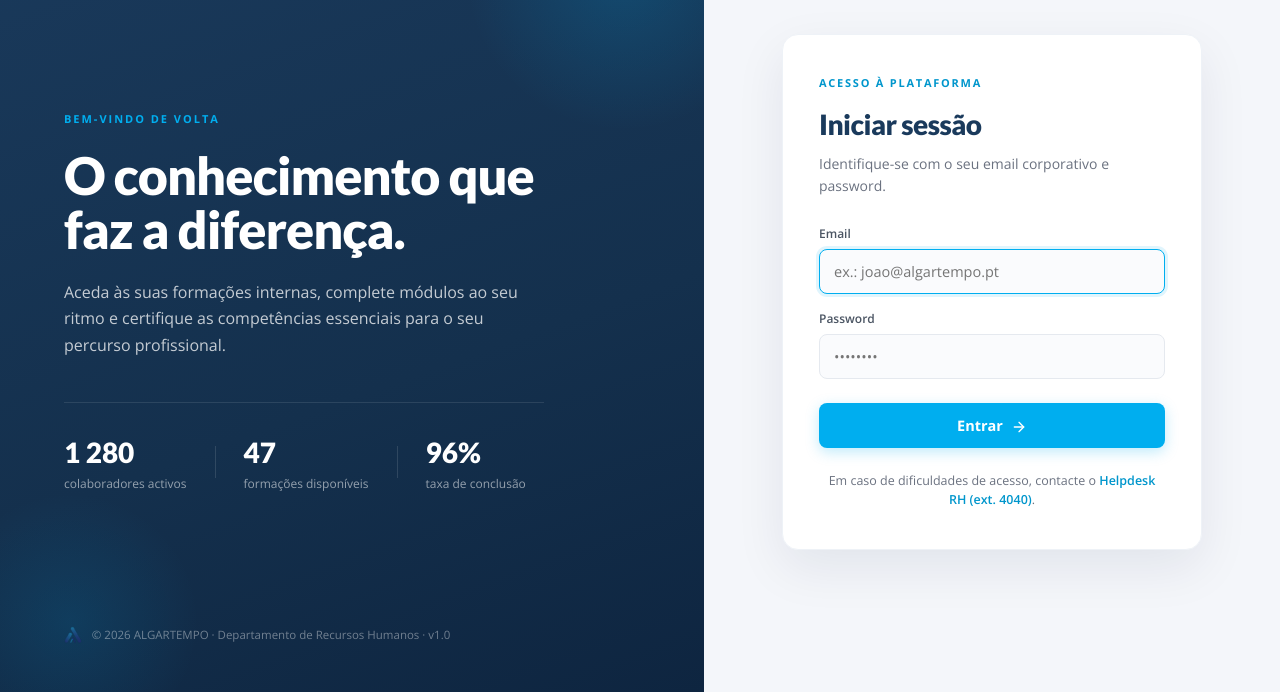
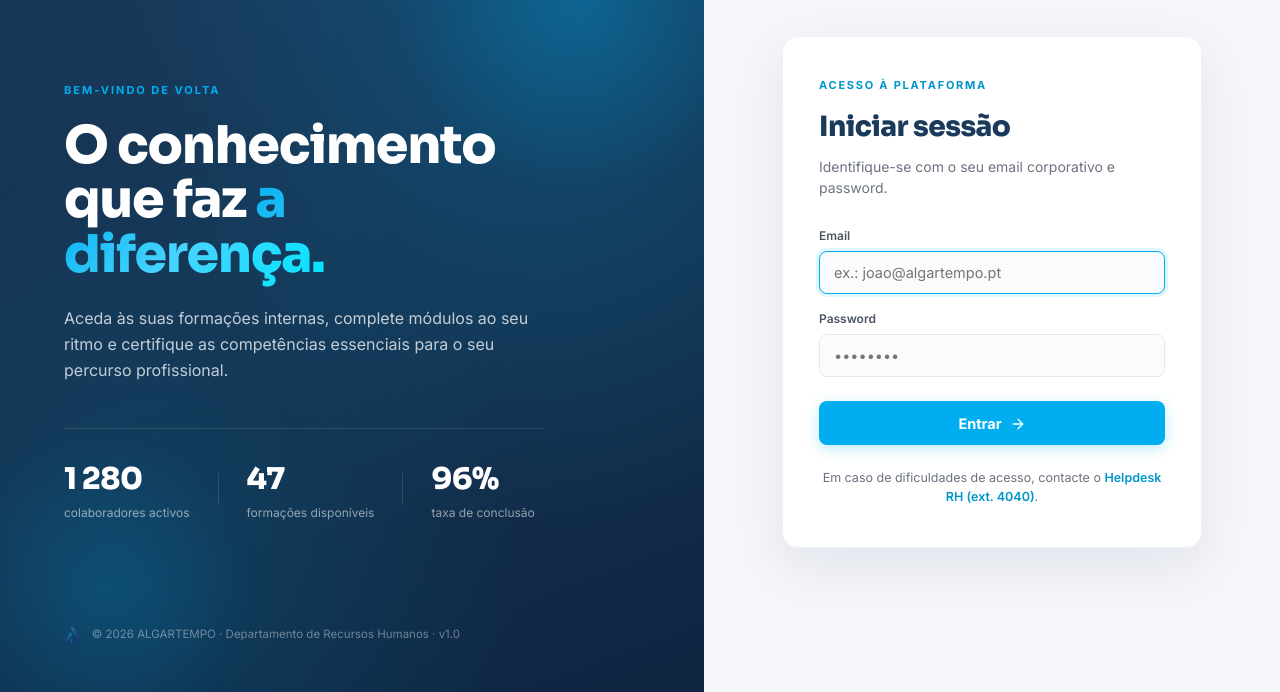
Before and after one commit to tiagob7/formacoes, a plain HTML site: page index.html in a window 1280 px wide. Shown: the part 108-800 px from the top of the page. Drawn offline with nearby package versions, Linux system fonts and the light colour scheme.

Commit message:
Add files via upload

```diff
--- a/css/styles.css
+++ b/css/styles.css
@@ -21,8 +21,9 @@
   --red-soft:    #FDECEC;
   --amber:       #D6A314;
   --amber-soft:  #FDF6E0;
-  --display:     'Lato', sans-serif;
-  --body:        'Open Sans', sans-serif;
+  --display:     'Sora', sans-serif;
+  --body:        'Inter', sans-serif;
+  --gradient-brand: linear-gradient(135deg, #00AEEF 0%, #47D4FF 60%, #00C8FF 100%);
   --shadow-sm:   0 1px 2px rgba(15,30,60,.04), 0 1px 3px rgba(15,30,60,.04);
   --shadow-md:   0 4px 12px rgba(15,30,60,.06), 0 2px 4px rgba(15,30,60,.04);
   --shadow-lg:   0 18px 40px rgba(15,30,60,.10), 0 4px 12px rgba(15,30,60,.04);
@@ -37,7 +38,9 @@ html, body { height: 100%; }
 body {
   font-family: var(--body);
   color: var(--ink);
-  background: var(--bg);
+  background-color: var(--bg);
+  background-image: radial-gradient(rgba(26,58,92,.045) 1.5px, transparent 1.5px);
+  background-size: 24px 24px;
   -webkit-font-smoothing: antialiased;
   text-rendering: optimizeLegibility;
   line-height: 1.5;
@@ -64,6 +67,14 @@ h1,h2,h3,h4 { font-family: var(--display); letter-spacing: -0.01em; }
   100% { transform: scale(1);   opacity: 1; }
 }
 @keyframes progressFill { from { width: 0; } }
+@keyframes float {
+  0%, 100% { transform: translateY(0); }
+  50% { transform: translateY(-8px); }
+}
+@keyframes shimmer {
+  from { left: -100%; }
+  to   { left: 160%; }
+}
 
 /* ============================================================
    LOADING SCREEN
@@ -93,7 +104,10 @@ h1,h2,h3,h4 { font-family: var(--display); letter-spacing: -0.01em; }
 }
 
 .login-left {
-  background: linear-gradient(160deg, #1A3A5C 0%, #14304D 60%, #0E2540 100%);
+  background:
+    radial-gradient(ellipse at 78% 12%, rgba(0,174,239,.22) 0%, transparent 55%),
+    radial-gradient(ellipse at 22% 88%, rgba(0,150,204,.16) 0%, transparent 48%),
+    linear-gradient(160deg, #1A3A5C 0%, #14304D 60%, #0E2540 100%);
   color: white;
   padding: 48px 64px;
   display: flex;
@@ -105,16 +119,18 @@ h1,h2,h3,h4 { font-family: var(--display); letter-spacing: -0.01em; }
 .login-left::before {
   content: '';
   position: absolute; top: -80px; right: -80px;
-  width: 320px; height: 320px; border-radius: 50%;
-  background: radial-gradient(circle, rgba(0,174,239,.18) 0%, transparent 70%);
+  width: 400px; height: 400px; border-radius: 50%;
+  background: radial-gradient(circle, rgba(0,174,239,.24) 0%, transparent 68%);
   pointer-events: none;
+  animation: float 9s ease-in-out infinite;
 }
 .login-left::after {
   content: '';
   position: absolute; bottom: -60px; left: -60px;
-  width: 260px; height: 260px; border-radius: 50%;
-  background: radial-gradient(circle, rgba(0,174,239,.12) 0%, transparent 70%);
+  width: 320px; height: 320px; border-radius: 50%;
+  background: radial-gradient(circle, rgba(0,174,239,.16) 0%, transparent 70%);
   pointer-events: none;
+  animation: float 11s ease-in-out 2s infinite;
 }
 
 .login-brand { display: flex; align-items: center; gap: 14px; position: relative; z-index: 2; }
@@ -129,8 +145,13 @@ h1,h2,h3,h4 { font-family: var(--display); letter-spacing: -0.01em; }
   letter-spacing: .18em; margin-bottom: 20px; font-family: var(--body);
 }
 .login-title {
-  font-family: var(--display); font-size: 52px; font-weight: 900;
-  line-height: 1.05; letter-spacing: -0.02em; margin-bottom: 22px;
+  font-family: var(--display); font-size: 52px; font-weight: 800;
+  line-height: 1.05; letter-spacing: -0.025em; margin-bottom: 22px;
+}
+.login-title .accent {
+  background: linear-gradient(135deg, #00AEEF 0%, #47D4FF 50%, #00E5FF 100%);
+  -webkit-background-clip: text; -webkit-text-fill-color: transparent;
+  background-clip: text;
 }
 .login-lead { font-size: 16px; line-height: 1.65; color: rgba(255,255,255,.75); }
 
@@ -139,7 +160,7 @@ h1,h2,h3,h4 { font-family: var(--display); letter-spacing: -0.01em; }
   margin-top: 44px; padding-top: 28px;
   border-top: 1px solid rgba(255,255,255,.10);
 }
-.login-stat-n { font-family: var(--display); font-size: 28px; font-weight: 900; }
+.login-stat-n { font-family: var(--display); font-size: 30px; font-weight: 800; letter-spacing: -0.02em; white-space: nowrap; }
 .login-stat-l { font-size: 12px; color: rgba(255,255,255,.55); margin-top: 2px; }
 .login-stat-sep { width: 1px; height: 32px; background: rgba(255,255,255,.12); }
 
@@ -189,7 +210,16 @@ h1,h2,h3,h4 { font-family: var(--display); letter-spacing: -0.01em; }
   transition: all .15s;
   box-shadow: 0 4px 14px rgba(0,174,239,.25);
   margin-top: 24px; border: none; cursor: pointer;
+  position: relative; overflow: hidden;
 }
+.btn-primary::after {
+  content: '';
+  position: absolute; top: 0; left: -100%;
+  width: 55%; height: 100%;
+  background: linear-gradient(90deg, transparent, rgba(255,255,255,.2), transparent);
+  pointer-events: none;
+}
+.btn-primary:hover::after { animation: shimmer .5s ease forwards; }
 .btn-primary:hover   { background: var(--cyan-2); transform: translateY(-1px); box-shadow: 0 6px 18px rgba(0,174,239,.3); }
 .btn-primary:active  { transform: translateY(0); }
 .btn-primary:disabled { opacity: .6; cursor: not-allowed; transform: none; }
@@ -242,7 +272,7 @@ h1,h2,h3,h4 { font-family: var(--display); letter-spacing: -0.01em; }
   color: rgba(255,255,255,.7);
 }
 .nav-item:hover  { background: rgba(255,255,255,.06); color: white; }
-.nav-item.active { background: rgba(0,174,239,.12); color: white; border-left-color: var(--cyan); }
+.nav-item.active { background: linear-gradient(90deg, rgba(0,174,239,.2) 0%, rgba(0,174,239,.05) 100%); color: white; border-left-color: var(--cyan); }
 .nav-badge {
   margin-left: auto; background: var(--cyan); color: white;
   font-size: 10px; font-weight: 700; padding: 2px 7px; border-radius: 10px;
@@ -261,6 +291,7 @@ h1,h2,h3,h4 { font-family: var(--display); letter-spacing: -0.01em; }
   color: white; display: grid; place-items: center;
   font-weight: 700; font-size: 14px; font-family: var(--display);
   flex-shrink: 0;
+  box-shadow: 0 0 0 2px rgba(0,174,239,.35);
 }
 .user-name { color: white; font-size: 13px; font-weight: 600; white-space: nowrap; overflow: hidden; text-overflow: ellipsis; }
 .user-meta { color: rgba(255,255,255,.5); font-size: 11px; }
@@ -333,8 +364,9 @@ h1,h2,h3,h4 { font-family: var(--display); letter-spacing: -0.01em; }
 }
 .dash-banner::before {
   content: ''; position: absolute; top: -40px; right: 120px;
-  width: 180px; height: 180px; border-radius: 50%;
-  background: radial-gradient(circle, rgba(0,174,239,.15) 0%, transparent 70%);
+  width: 240px; height: 240px; border-radius: 50%;
+  background: radial-gradient(circle, rgba(0,174,239,.2) 0%, transparent 70%);
+  animation: float 8s ease-in-out infinite;
 }
 .banner-eyebrow { font-size: 10.5px; font-weight: 700; letter-spacing: .18em; color: var(--cyan); margin-bottom: 12px; }
 .banner-title   { font-family: var(--display); font-size: 22px; font-weight: 900; letter-spacing: -.01em; margin-bottom: 10px; line-height: 1.2; }
@@ -379,12 +411,21 @@ h1,h2,h3,h4 { font-family: var(--display); letter-spacing: -0.01em; }
   background: white; border-radius: 14px;
   box-shadow: var(--shadow-sm); border: 1px solid var(--line-2);
   overflow: hidden; cursor: pointer;
-  transition: transform .2s, box-shadow .2s;
+  position: relative;
+  transition: transform .2s, box-shadow .2s, border-color .2s;
   animation: fadeUp .4s ease both;
+}
+.course-card::before {
+  content: '';
+  position: absolute; top: 0; left: 0; right: 0;
+  height: 3px; z-index: 2;
+  background: linear-gradient(90deg, var(--cyan), #47D4FF, var(--cyan));
+  opacity: 0; transition: opacity .2s ease;
 }
 .course-card:nth-child(2) { animation-delay: .08s; }
 .course-card:nth-child(3) { animation-delay: .16s; }
-.course-card:hover { transform: translateY(-3px); box-shadow: var(--shadow-lg); }
+.course-card:hover { transform: translateY(-4px); box-shadow: 0 20px 48px rgba(15,30,60,.12), 0 4px 12px rgba(0,174,239,.08); border-color: rgba(0,174,239,.2); }
+.course-card:hover::before { opacity: 1; }
 .course-cover    { height: 110px; overflow: hidden; position: relative; }
 .course-category {
   position: absolute; bottom: 10px; left: 12px;
--- a/index.html
+++ b/index.html
@@ -7,7 +7,7 @@
   <link rel="icon" type="image/png" href="assets/icon.png" />
   <link rel="preconnect" href="https://fonts.googleapis.com" />
   <link rel="preconnect" href="https://fonts.gstatic.com" crossorigin />
-  <link href="https://fonts.googleapis.com/css2?family=Lato:wght@300;400;700;900&family=Open+Sans:wght@400;500;600;700&display=swap" rel="stylesheet" />
+  <link href="https://fonts.googleapis.com/css2?family=Sora:wght@300;400;500;600;700;800&family=Inter:wght@300;400;500;600;700&display=swap" rel="stylesheet" />
   <link rel="stylesheet" href="css/styles.css" />
   <script src="https://cdn.sheetjs.com/xlsx-0.20.3/package/dist/xlsx.full.min.js"></script>
 </head>
--- a/js/views/login.js
+++ b/js/views/login.js
@@ -18,7 +18,7 @@ export function renderLogin(container) {
 
         <div class="login-hero">
           <div class="login-eyebrow">BEM-VINDO DE VOLTA</div>
-          <h1 class="login-title">O conhecimento que faz&nbsp;a diferença.</h1>
+          <h1 class="login-title">O conhecimento que faz&nbsp;<span class="accent">a diferença.</span></h1>
           <p class="login-lead">
             Aceda às suas formações internas, complete módulos ao seu ritmo e
             certifique as competências essenciais para o seu percurso profissional.
```
Also changed, not shown: js/firebase-service.js (line endings or trailing spaces).
